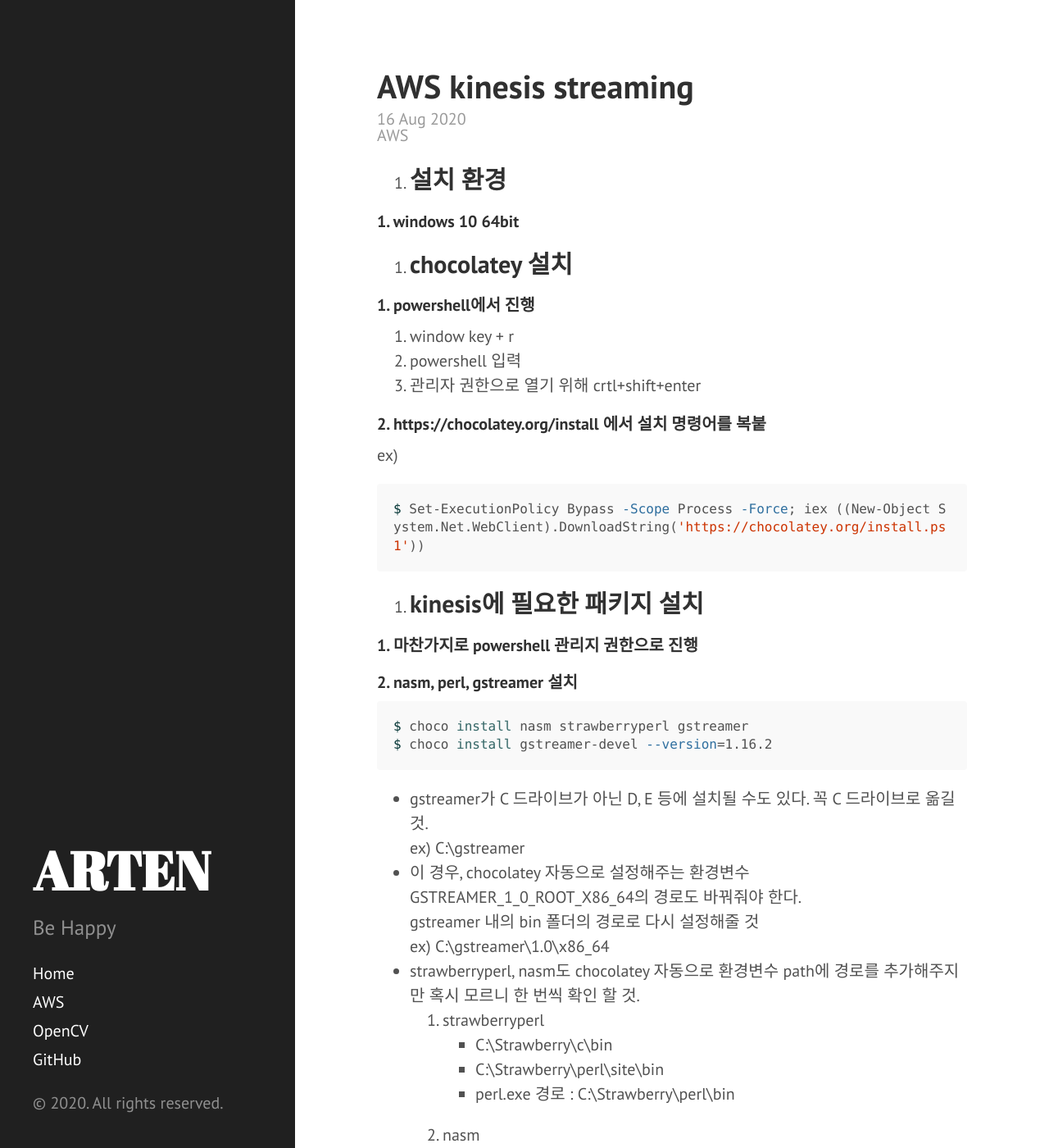
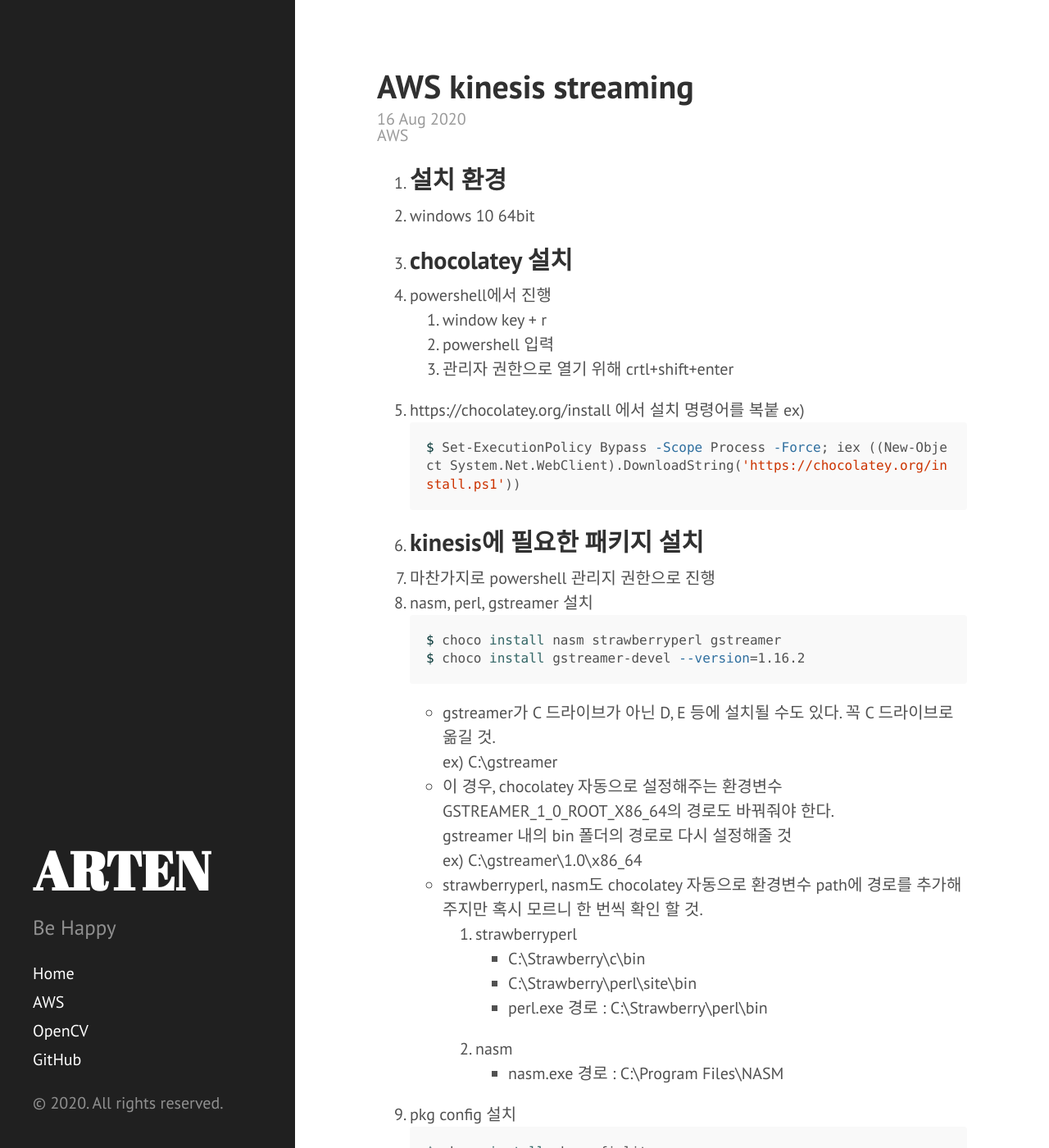
Before and after one commit to PKR-ARTEN/PKR-ARTEN.github.io, a Jekyll site: the page built from _posts/AWS/2020-08-16-AWS kinesis streaming.md, in a window 1280 px wide and 1400 px high. Shown: the whole window at 82% size. Built offline with Jekyll 4.4.1, drawn with Linux system fonts in a browser that asks for light colours; Markdown is read by kramdown in place of the engine named in the settings; some of the changed text lies outside the part shown.

Commit message:
aws kinesis streaming

````diff
--- a/_posts/AWS/2020-08-16-AWS kinesis streaming.md
+++ b/_posts/AWS/2020-08-16-AWS kinesis streaming.md
@@ -6,18 +6,18 @@ category: AWS
 1. 설치 환경
 ------
 
-###### 1. windows 10 64bit
+1. windows 10 64bit
 
 
 2. chocolatey 설치
 --------
 
-###### 1. powershell에서 진행
-1. window key + r
-2. powershell 입력
-3. 관리자 권한으로 열기 위해 crtl+shift+enter
+1. powershell에서 진행
+	1. window key + r
+	2. powershell 입력
+	3. 관리자 권한으로 열기 위해 crtl+shift+enter
 
-###### 2. https://chocolatey.org/install 에서 설치 명령어를 복붙
+2. https://chocolatey.org/install 에서 설치 명령어를 복붙
 ex)
 ```bash
 $ Set-ExecutionPolicy Bypass -Scope Process -Force; iex ((New-Object System.Net.WebClient).DownloadString('https://chocolatey.org/install.ps1'))
@@ -27,32 +27,32 @@ $ Set-ExecutionPolicy Bypass -Scope Process -Force; iex ((New-Object System.Net.
 3. kinesis에 필요한 패키지 설치
 --------
 
-###### 1. 마찬가지로 powershell 관리지 권한으로 진행
-###### 2. nasm, perl, gstreamer 설치
+1. 마찬가지로 powershell 관리지 권한으로 진행
+2. nasm, perl, gstreamer 설치
 ```bash
 $ choco install nasm strawberryperl gstreamer
 $ choco install gstreamer-devel --version=1.16.2
 ```
-* gstreamer가 C 드라이브가 아닌 D, E 등에 설치될 수도 있다. 꼭 C 드라이브로 옮길 것.
+	* gstreamer가 C 드라이브가 아닌 D, E 등에 설치될 수도 있다. 꼭 C 드라이브로 옮길 것.
 ex) C:\gstreamer
-* 이 경우, chocolatey 자동으로 설정해주는 환경변수 GSTREAMER_1_0_ROOT_X86_64의 경로도 바꿔줘야 한다.
+	* 이 경우, chocolatey 자동으로 설정해주는 환경변수 GSTREAMER_1_0_ROOT_X86_64의 경로도 바꿔줘야 한다.
 gstreamer 내의 bin 폴더의 경로로 다시 설정해줄 것
 ex) C:\gstreamer\1.0\x86_64
-* strawberryperl, nasm도 chocolatey 자동으로 환경변수 path에 경로를 추가해주지만 혹시 모르니 한 번씩 확인 할 것.
-	1. strawberryperl
-		- C:\Strawberry\c\bin
-		- C:\Strawberry\perl\site\bin
-		- perl.exe 경로 : C:\Strawberry\perl\bin
-	2. nasm
-		- nasm.exe 경로 : C:\Program Files\NASM
+	* strawberryperl, nasm도 chocolatey 자동으로 환경변수 path에 경로를 추가해주지만 혹시 모르니 한 번씩 확인 할 것.
+		1. strawberryperl
+			- C:\Strawberry\c\bin
+			- C:\Strawberry\perl\site\bin
+			- perl.exe 경로 : C:\Strawberry\perl\bin
+		2. nasm
+			- nasm.exe 경로 : C:\Program Files\NASM
 
-###### 3. pkg config 설치
+3. pkg config 설치
 ```bash
 $ choco install pkgconfiglite
 ```
-* pkg-config.exe의 경로를 환경변수 path에 추가해야 한다.
-ex) C:\ProgramData\chocolatey\lib\pkgconfiglite\tools\pkg-config-lite-0.28-1\bin
-* 앞서 설치한 perl, gsteamer 내의 pkg-config.exe 때문에 제대로 인식 되지 않을 수 있다.
+	* pkg-config.exe의 경로를 환경변수 path에 추가해야 한다.
+	ex) C:\ProgramData\chocolatey\lib\pkgconfiglite\tools\pkg-config-lite-0.28-1\bin
+	* 앞서 설치한 perl, gsteamer 내의 pkg-config.exe 때문에 제대로 인식 되지 않을 수 있다.
 path에서 pkgconfiglite의 pkg-config.exe 경로를 제일 상단으로 올린다.
 
 
@@ -68,49 +68,49 @@ $ git clone --recursive https://github.com/awslabs/amazon-kinesis-video-streams-
 5. kinesis cpp sdk build
 ---------
 
-###### 1. build_windows.bat 수정
-* .github 폴더의 build_windows.bat 파일 내에 `call "C:\Program Files (x86)\Microsoft Visual Studio\2017\BuildTools\VC\Auxiliary\Build\vcvars64.bat"` 부분이 있을텐데,
+1. build_windows.bat 수정
+	* .github 폴더의 build_windows.bat 파일 내에 `call "C:\Program Files (x86)\Microsoft Visual Studio\2017\BuildTools\VC\Auxiliary\Build\vcvars64.bat"` 부분이 있을텐데,
 visual studio가 설치 되어 있다면 비슷한 경로에 vcvars64.bat이 있을 것이다. 해당 경로로 수정한다.
 만약 visual studio가 없다면 설치 후 진행한다.
 AWS의 가이드를 보면 MinGW로도 가능한 모양이지만 계속 빌드 에러가 나는 통에 그냥 비주얼로 진행했다...
 
-###### 2. build_windows.bat 실행
-* CMakeLists.txt 때문에 sdk의 루트 디렉토리에서 실행해야 한다.
+2. build_windows.bat 실행
+	* CMakeLists.txt 때문에 sdk의 루트 디렉토리에서 실행해야 한다.
 ```bash
 $ .github/build_windows.bat
 ```
-* 이후 약 30분 간 빌드가 완료되기를 기다린다.
+	* 이후 약 30분 간 빌드가 완료되기를 기다린다.
 
 
 6. 샘플 실행
 -----------
 
-###### 1. kinesis 환경변수 설정
-* kinesis sdk readme에도 명시되어 있지만, 반드시 루트 디렉토리에서 실행할 것.
+1. kinesis 환경변수 설정
+	* kinesis sdk readme에도 명시되어 있지만, 반드시 루트 디렉토리에서 실행할 것.
 ```bash
 $ set GST_PLUGIN_PATH=%CD%\build
 $ set PATH=%PATH%;%CD%\open-source\local\bin;%CD%\open-source\local\lib
 ```
 
-###### 2. 플러그인 확인
-* 아래 명령어를 실행했을 때 무언가 오류가 나거나 `No such element or plugin 'kvssink'` 메세지가 뜬다면 경로 설정 오류 혹은 빌드 실패 등 뭔가가 잘못된 것이다.
+2. 플러그인 확인
+	* 아래 명령어를 실행했을 때 무언가 오류가 나거나 `No such element or plugin 'kvssink'` 메세지가 뜬다면 경로 설정 오류 혹은 빌드 실패 등 뭔가가 잘못된 것이다.
 ```bash
 $ gst-inspect-1.0 kvssink
 ```
 
-###### 3. 실행
-* 웹캠으로 스트리밍하는 예제이다.
+3. 실행
+	* 웹캠으로 스트리밍하는 예제이다.
 ```bash
 $ gst-launch-1.0 ksvideosrc do-timestamp=TRUE ! video/x-raw,width=640,height=480,framerate=30/1 ! videoconvert ! x264enc bframes=0 key-int-max=45 bitrate=512 ! video/x-h264,profile=baseline,stream-format=avc,alignment=au,width=640,height=480,framerate=30/1 ! kvssink stream-name="your-stream-name" access-key=your_accesskey_id secret-key=your_secret_access_key
 ```
 
-###### 4. 스트리밍 확인
-* 아래의 hls 플레이어 예제를 통해 자신이 스트리밍 하고 있는 영상을 확인할 수 있다.
-<https://github.com/aws-samples/amazon-kinesis-video-streams-media-viewer>
+4. 스트리밍 확인
+	* 아래의 hls 플레이어 예제를 통해 자신이 스트리밍 하고 있는 영상을 확인할 수 있다.
+	<https://github.com/aws-samples/amazon-kinesis-video-streams-media-viewer>
 
 
 7. AWS kinesis sdk - cpp github
 -----
 
-* 더 자세한 정보는 아래에서 확인. 빌드 도중의 에러 등은 issue에서 찾아보면 왠만하면 나온다.
-<https://github.com/awslabs/amazon-kinesis-video-streams-producer-sdk-cpp>
+	* 더 자세한 정보는 아래에서 확인. 빌드 도중의 에러 등은 issue에서 찾아보면 왠만하면 나온다.
+	<https://github.com/awslabs/amazon-kinesis-video-streams-producer-sdk-cpp>
````
